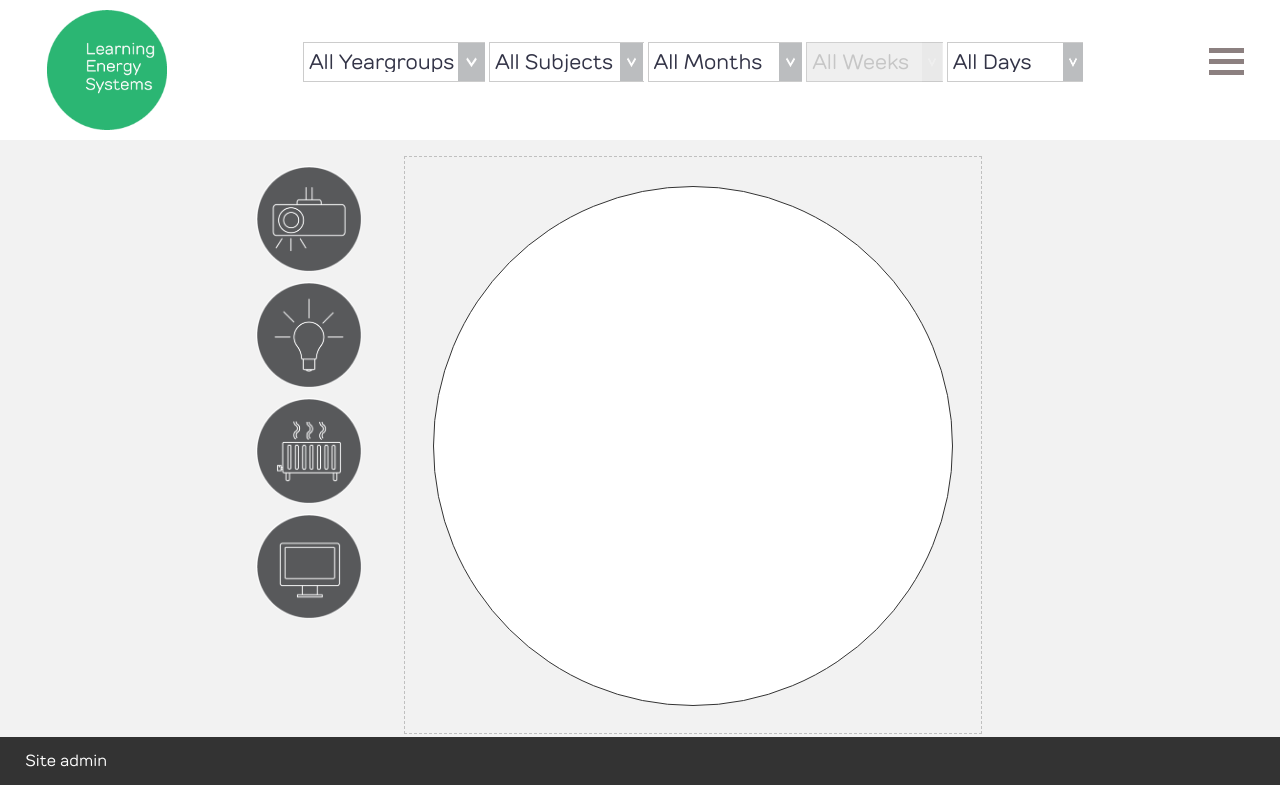
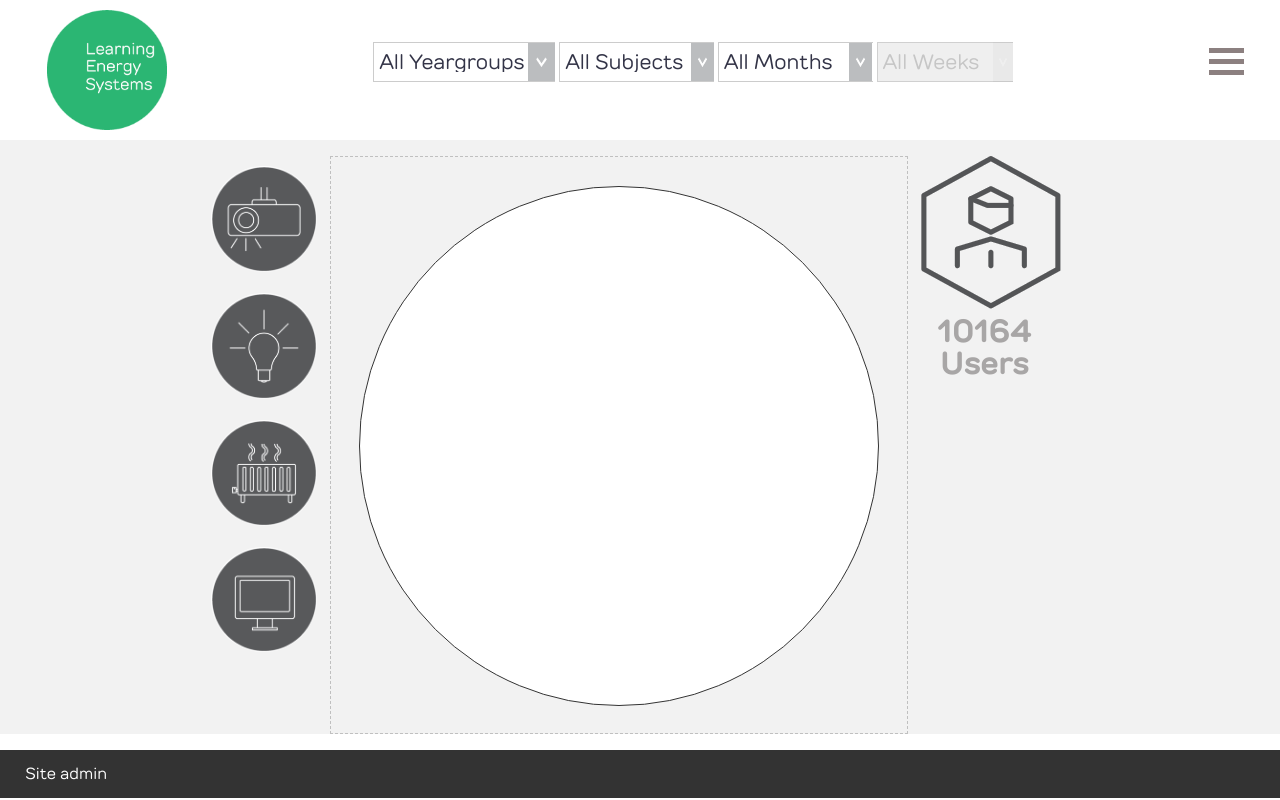
Before and after one commit to Edinburgh-College-of-Art/learning-energy-systems-v2, a Django app: page /detail in a window 1280 px wide. Run offline with Django 3.2, Linux system fonts and the light colour scheme; data that the repository does not hold is empty; some libraries are stand-ins or nearby versions.

Commit message:
add detail legend

```diff
--- a/core/static/css/dash-style.css
+++ b/core/static/css/dash-style.css
@@ -67,6 +67,12 @@
 
 .mainCenter {
   width: 60vw;
+  margin:0 auto;
+  text-align:center;
+}
+
+.detail.mainCenter {
+  width: 67vw;
   margin:0 auto;
   text-align:center;
 }
@@ -256,11 +262,15 @@
   margin-bottom: 1em;
 }
 
-div.detail-grid {
+div.detail-grid,
+div.detail-legend {
   float:left;
   max-width:10vw;
   grid-template-columns: 1fr;
 }
+
+div.detail-legend span { color: inherit; }
+div.detail-legend h3 { margin: 0.1em 0em; font-size: 2em; }
 
 div.energy-grid,
 div.detail-grid * {
@@ -428,13 +438,12 @@
     );
 }
 
-div.detail-grid { display:inline-block; }
-
 div.detail-wrapper {
   height:45vw;
   width:45vw;
-  display:inline-block;
+  float: left;
   border: 1px dashed silver;
+  margin: 0px 1vw;
 }
 
 div.microscope {
@@ -453,6 +462,8 @@
   max-height: 350px;
 }
 
+hr.clear { clear:both; border: none; margin: 1em;  }
+
 /*
 div.microscope .circle:nth-child(1) { top: 42%; left: 23%; }
 div.microscope .circle:nth-child(2) { top: 20%; left: 2%; }
--- a/core/static/js/dash.js
+++ b/core/static/js/dash.js
@@ -257,7 +257,8 @@
 }
 
 var watchDetailSelects = function(){
-  $("#select-yeargroup, #select-subject, #select-month, #select-week, #select-day").change(function(event) {
+  $('#select-day').parent().remove(); // TODO Use later
+  $("#select-yeargroup, #select-subject, #select-month, #select-week").change(function(event) {
     getSelectedSummaries();
   });
 
@@ -303,6 +304,7 @@
 }
 
 var handleSummaries = function(data){
+  $('.user-count').text(data.length);
   populateCircles(data);
 }
 
@@ -328,6 +330,7 @@
 }
 
 var populateCircles = function(data){
+  $('div.microscope div.circle').remove();
   var radius = $("div.microscope").width() / 2;
   var maxRadius = radius * 0.3;
   var centreX = $("div.microscope").offset().left + radius;
--- a/core/templates/detail.html
+++ b/core/templates/detail.html
@@ -12,7 +12,7 @@
 {% block body %}
 
 <div class="grayBg">
-<div class="mainCenter">
+<div class="detail mainCenter">
   <br/>
 
   <div class="detail-grid">
@@ -35,6 +35,12 @@
     </div>
   </div>
 
+  <div class="detail-legend">
+    <img src="/static/img/users.png">
+    <h3><span class="user-count"></span> Users</h3>
+  </div>
+
+  <hr class="clear"/>
 </div>
 
 <script src='/static/js/dash.js'></script>
```
Also changed, not shown: core/static/img/users.png (added).
